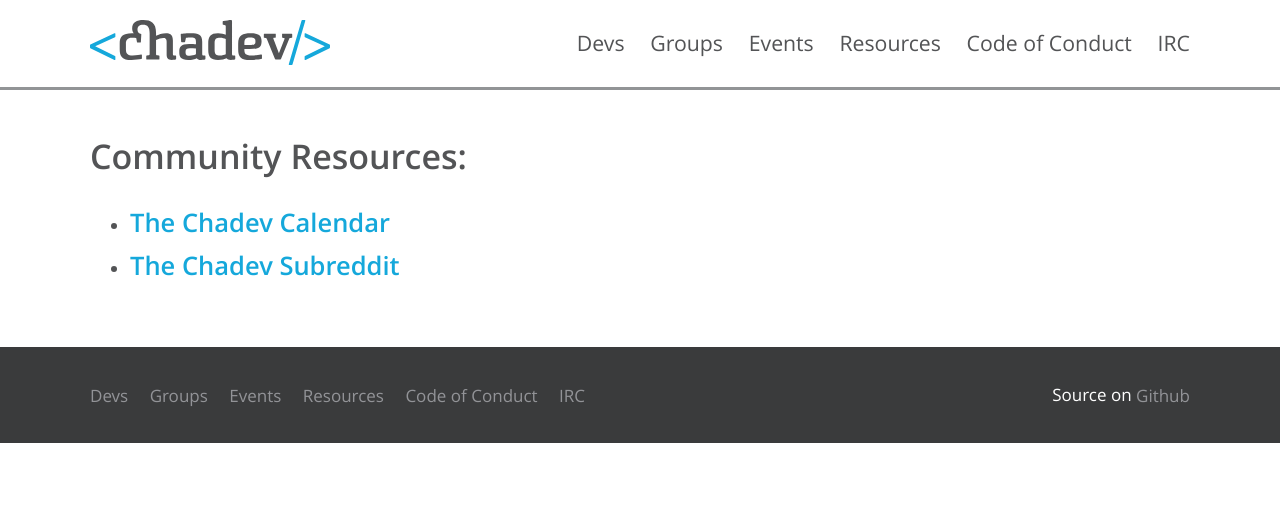
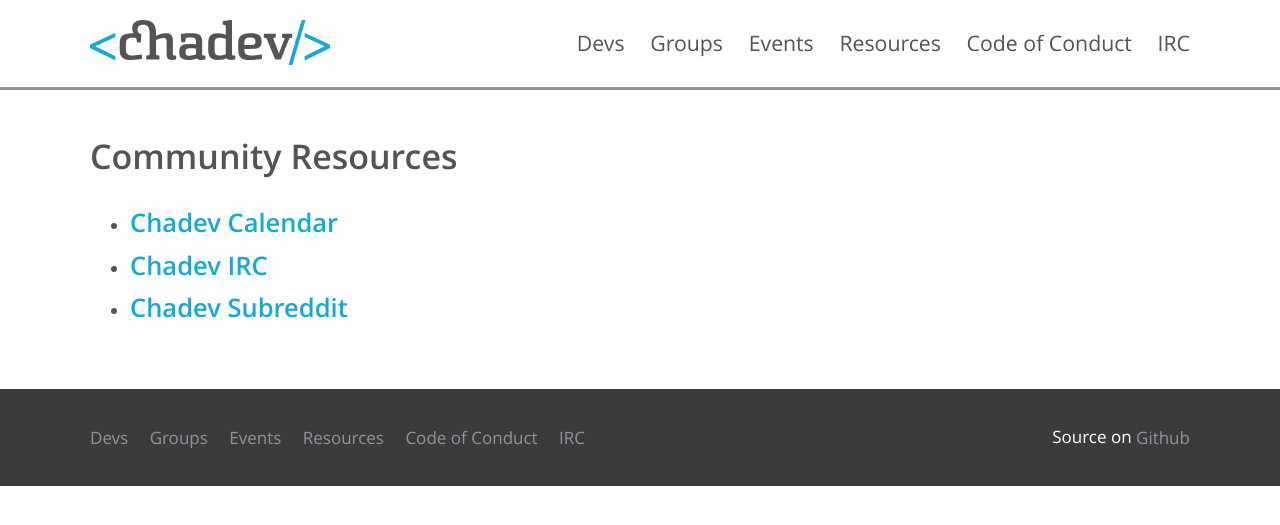
Before and after one commit to chadev/chadev.github.io, a Jekyll site: the page built from resources.md, in a window 1280 px wide. Shown: the top 525 px of the page. Built offline with Jekyll 4.4.1, drawn with Linux system fonts in a browser that asks for light colours.

Commit message:
add IRC to resources

```diff
--- a/resources.md
+++ b/resources.md
@@ -1,7 +1,8 @@
 ---
 layout: default
 ---
-# Community Resources:
+# Community Resources
 
--   ## [The Chadev Calendar](https://www.google.com/calendar/embed?src=4qc3thgj9ocunpfist563utr6g%40group.calendar.google.com&ctz=America/New_York)
--   ## [The Chadev Subreddit](https://www.reddit.com/r/chadev/)
+-   ## [Chadev Calendar](https://www.google.com/calendar/embed?src=4qc3thgj9ocunpfist563utr6g%40group.calendar.google.com&ctz=America/New_York)
+-   ## [Chadev IRC](https://kiwiirc.com/client/irc.freenode.net/?nick=chadev-?#chadev)
+-   ## [Chadev Subreddit](https://www.reddit.com/r/chadev/)
```
